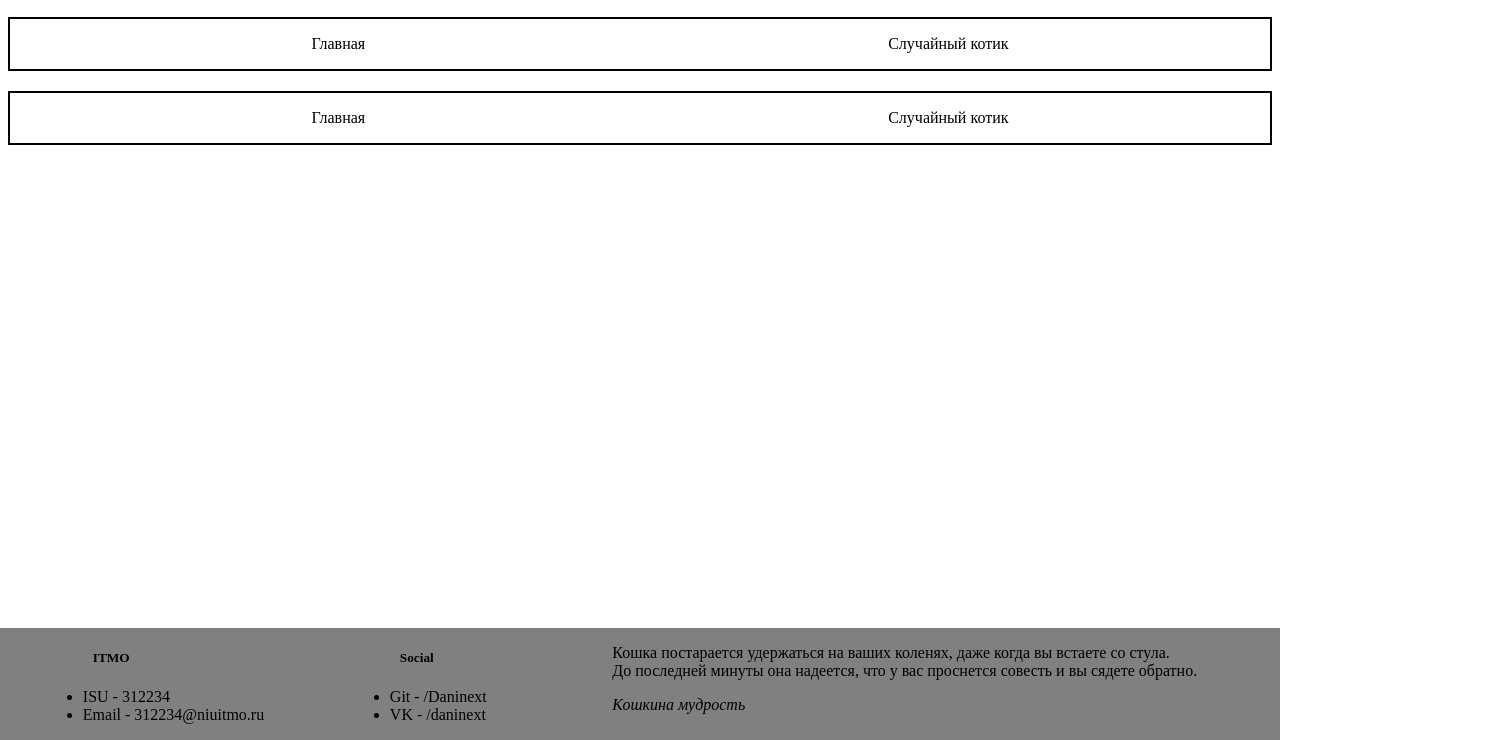
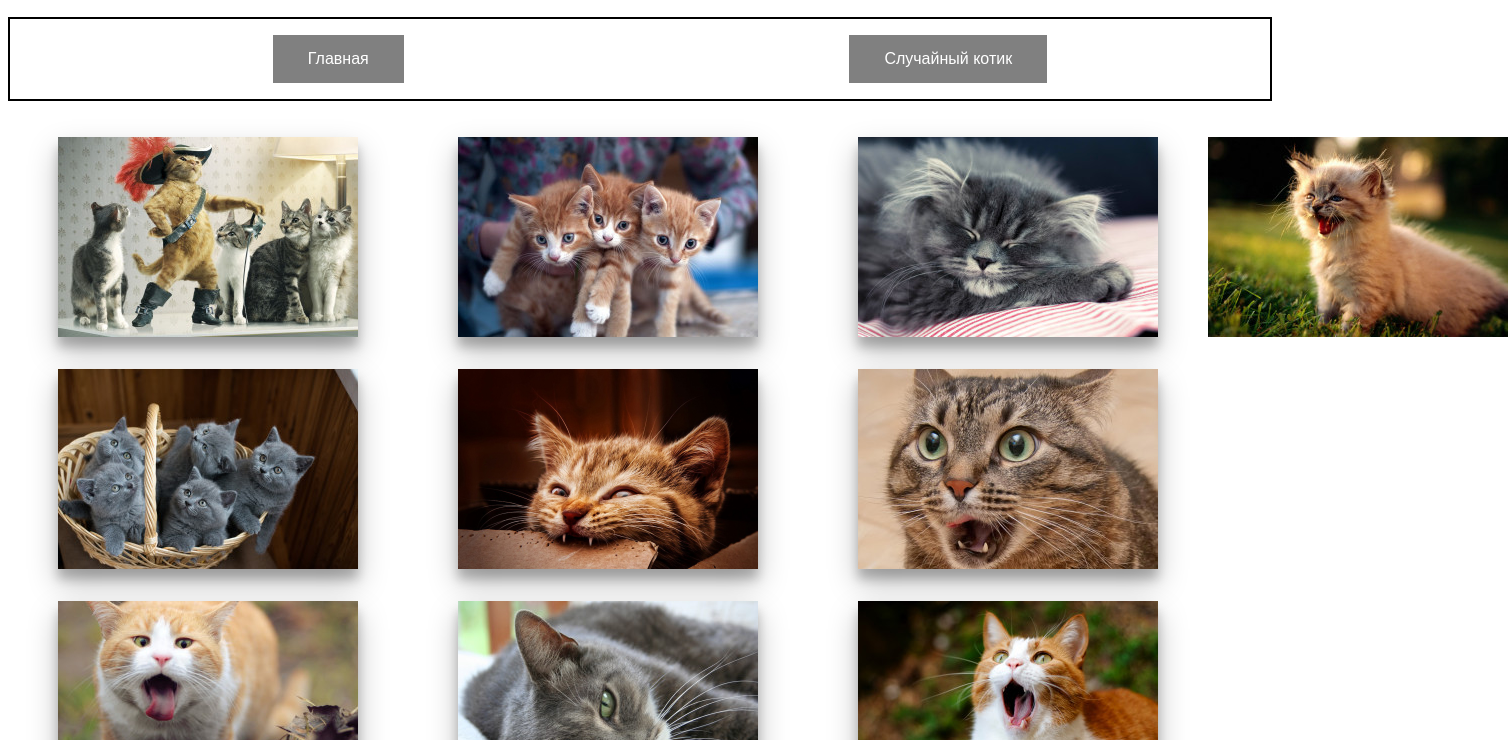
Before and after one commit to Daninext/Web-Prog-Front, a plain HTML site: page index.html in a window 1280 px wide. Shown: the part 60-800 px from the top of the page, 1508 px wide, since content can reach past the window. Drawn offline with Linux system fonts and the light colour scheme.

Commit message:
feat: cats, gallery

```diff
--- a/index.html
+++ b/index.html
@@ -12,21 +12,40 @@
         <h1>Мой котейка</h1>
         <nav class="menu">
             <ul class="menu__buttons">
-                <li>Главная</li>
-                <li>Случайный котик</li>
+                <li class="all__buttons_style">Главная</li>
+                <li class="all__buttons_style">Случайный котик</li>
             </ul>
         </nav>
     </header>
     <main>
         <div class="content">
-            <!-- Галерея котеек -->
+            <div class="gallery">
+                <section class="gallery__images">
+                    <p class="gallery__images_shadow"><img src="cats/1.jpg"></p>
+                    <p class="gallery__images_shadow"><img src="cats/2.jpg"></p>
+                    <p class="gallery__images_shadow"><img src="cats/3.jpg"></p>
+                </section>
+                <section class="gallery__images">
+                    <p class="gallery__images_shadow"><img src="cats/4.jpg"></p>
+                    <p class="gallery__images_shadow"><img src="cats/5.jpg"></p>
+                    <p class="gallery__images_shadow"><img src="cats/6.jpg"></p>
+                </section>
+                <section class="gallery__images">
+                    <p class="gallery__images_shadow"><img src="cats/7.jpg"></p>
+                    <p class="gallery__images_shadow"><img src="cats/8.jpg"></p>
+                    <p class="gallery__images_shadow"><img src="cats/9.jpg"></p>
+                </section>
+            </div>
+            <div class="ad">
+                <p><img src="cats/10.jpg"></p>
+            </div>
         </div>
     </main>
     <footer>
         <nav class="menu">
             <ul class="menu__buttons">
-                <li>Главная</li>
-                <li>Случайный котик</li>
+                <li class="all__buttons_style">Главная</li>
+                <li class="all__buttons_style">Случайный котик</li>
             </ul>
         </nav>
         <div class="footer">
--- a/outlines.css
+++ b/outlines.css
@@ -5,6 +5,50 @@ h1 {
 
 body {
     height: 100%;
+}
+
+.all__buttons_style {
+    font-family: Arial;
+    font-stretch: expanded;
+    font-style: normal;
+    font-size: medium;
+    padding: 15px 35px;
+    text-decoration: none;
+    color: white;
+    background: gray;
+}
+
+.content {
+    display: flex;
+    justify-content: space-between;
+}
+
+.ad {
+    display: inline-block;
+    width: 300px;
+    margin-right: 0;
+    margin-left: auto;
+}
+
+.gallery {
+    display: inline-block;
+    margin-right: auto;
+    margin-left: auto;
+    width: auto;
+}
+
+.gallery__images {
+    width: 1200px;
+    display: flex;
+    justify-content: space-around;
+    margin-right: auto;
+    margin-left: 0;
+}
+
+.gallery__images_shadow {
+    width: 300px;
+    height: 200px;
+    box-shadow: 0 14px 28px rgba(0,0,0,0.25), 0 10px 10px rgba(0,0,0,0.22);
 }
 
 .menu {
@@ -20,7 +64,6 @@ body {
 }
 
 .footer {
-    position: absolute;
     left: 0;
     bottom: 0;
     width: 100%;
```
Also changed, not shown: cats/1.jpg (added), cats/10.jpg (added), cats/2.jpg (added), cats/3.jpg (added), cats/4.jpg (added), cats/5.jpg (added), cats/6.jpg (added), cats/7.jpg (added), cats/8.jpg (added), cats/9.jpg (added).
